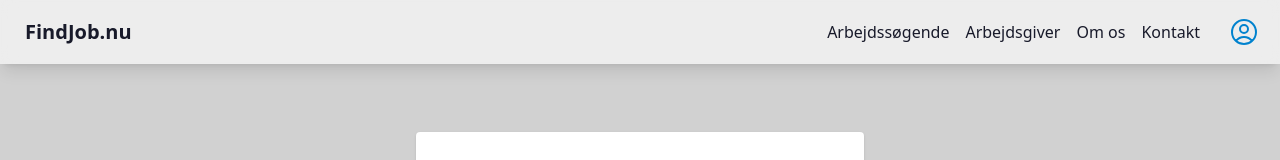
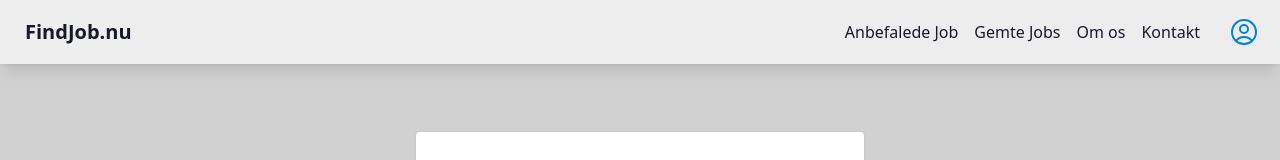
Before and after one commit to nightfrost/findjobnu-react, a React (Vite) app: page /login in a window 1280 px wide. Shown: the top 160 px of the page. Built offline with nearby package versions, Linux system fonts and the light colour scheme; sample sign-in values are in the browser's storage.

Commit message:
Task: Minor changes to navbar when logged in

```diff
--- a/src/App.tsx
+++ b/src/App.tsx
@@ -10,6 +10,7 @@ import LinkedInAuthHandler from "./views/LinkedInAuthHandler";
 import { checkAndClearExpiredToken } from "./helpers/AuthHelper";
 import { useUser, UserProvider } from "./context/UserContext";
 import JobSearch from "./views/JobSearch";
+import SavedJobs from "./components/SavedJobs";
 
 const App: React.FC = () => {
   return (
@@ -44,6 +45,7 @@ const AppWithAuthCheck: React.FC = () => {
             <Route path="/about" element={<div>About Page</div>} />
             <Route path="/contact" element={<div>Contact Page</div>} />
             <Route path="/jobsearch" element={<JobSearch />}></Route>
+            <Route path="/recommended" element={<div>Recommended Jobs Page</div>} />
           </Routes>
         </div>
         <Footer />
--- a/src/components/Navbar.tsx
+++ b/src/components/Navbar.tsx
@@ -24,8 +24,17 @@ const Navbar: React.FC = () => {
         {/* Desktop navigation */}
         <div className="hidden md:flex items-center gap-6 ml-auto">
             <ul className="flex items-center gap-4 font-medium text-base">
+              {user ? (
+                <>
+                  <li><a className="link link-hover" href="/recommended">Anbefalede Job</a></li>
+                  <li><a className="link link-hover" href="/saved">Gemte Jobs</a></li>
+                </>
+              ) : (
+                <>
                   <li><a className="link link-hover" href="/profile">Arbejdssøgende</a></li>
                   <li><a className="link link-hover" href="/settings">Arbejdsgiver</a></li>
+                </>
+              )}
               <li><a className="link link-hover" href="/About">Om os</a></li>
               <li><a className="link link-hover" href="/contact">Kontakt</a></li>
             </ul>
@@ -85,8 +94,17 @@ const Navbar: React.FC = () => {
         <div className="md:hidden border-t border-base-200 bg-base-100 shadow-inner">
           <div className="px-4 py-4 flex flex-col gap-4">
             <ul className="flex flex-col gap-2 font-medium text-base">
+              {user ? (
+                <>
+                  <li><a className="link" href="/recommended" onClick={() => setMobileOpen(false)}>Anbefalede Job</a></li>
+                  <li><a className="link" href="/saved" onClick={() => setMobileOpen(false)}>Gemte Jobs</a></li>
+                </>
+              ) : (
+                <>
                   <li><a className="link" href="/employee" onClick={() => setMobileOpen(false)}>Arbejdssøgende</a></li>
                   <li><a className="link" href="/employer" onClick={() => setMobileOpen(false)}>Arbejdsgiver</a></li>
+                </>
+              )}
               <li><a className="link" href="/about" onClick={() => setMobileOpen(false)}>Om os</a></li>
               <li><a className="link" href="/contact" onClick={() => setMobileOpen(false)}>Kontakt</a></li>
             </ul>
```
Lines whose indentation alone changed are shown as unchanged.
